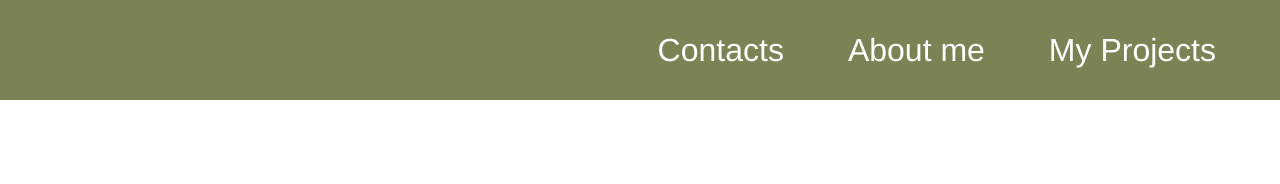
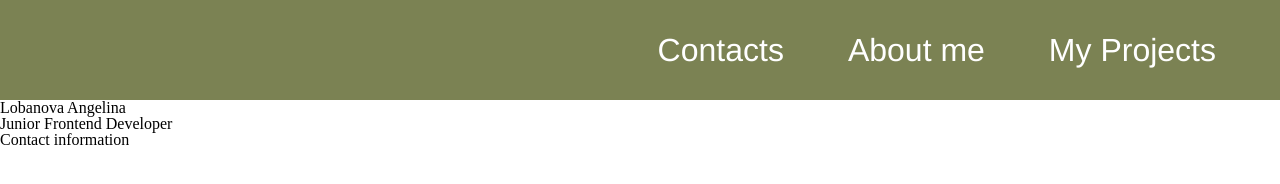
Before and after one commit to LunarAngelina/rsschool-cv, a plain HTML site: page index.html in a window 1280 px wide. Drawn offline with Linux system fonts and the light colour scheme.

Commit message:
feat: create intro section

```diff
--- a/index.html
+++ b/index.html
@@ -17,5 +17,14 @@
       </ul>
     </nav>
   </header>
+  <div class="intro">
+    <h1 class="intro__title">Lobanova Angelina</h1>
+    <p class="intro__profession">Junior Frontend Developer</p>
+    <section class="contacts">
+      <h2 class="contacts__title">Contact information</h2>
+      <div class="contacts-grid-container">
+      </div>
+    </section>
+  </div>
 </body>
 </html>
```
